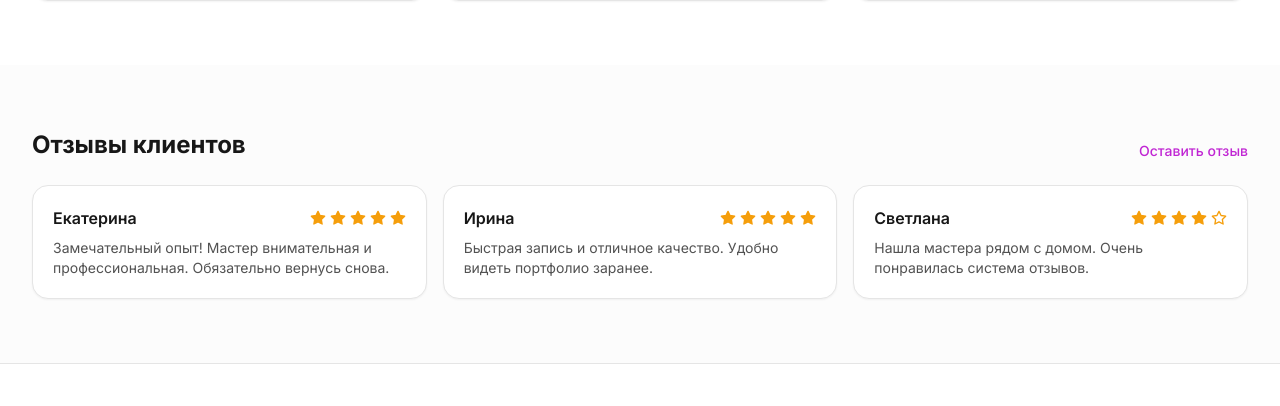
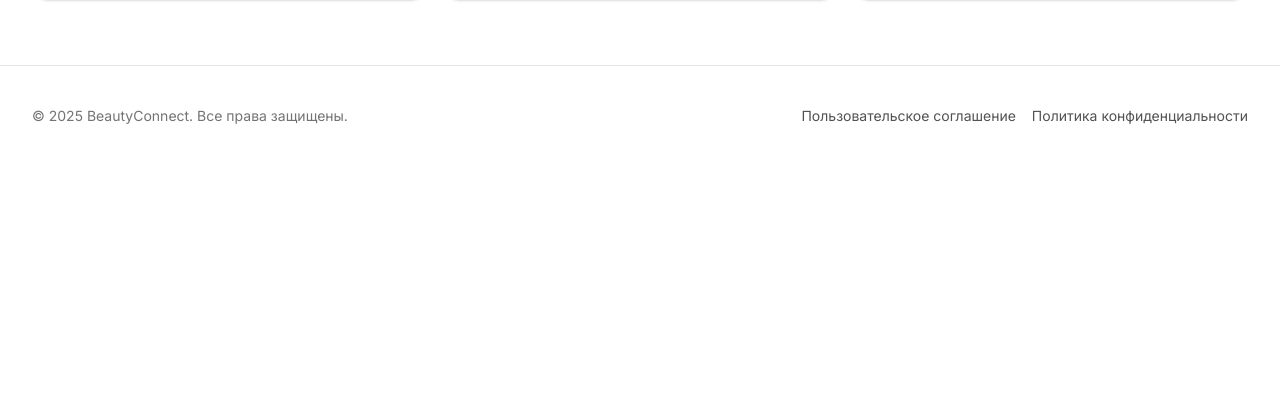
Before and after one commit to flamesuserresource3/frontend-repo_kdjblqhe_e7mcm5, a React (Vite) app: page / in a window 1280 px wide. Shown: the part 1490-1896 px from the top of the page. After the commit the page ends 1656 px from the top, so only its background shows below. Built offline with nearby package versions, Linux system fonts and the light colour scheme; a web font is replaced by a local one.

Commit message:
Update project prj_kdjblqhe - 2025-11-07T06:26:20.088Z

```diff
--- a/src/App.jsx
+++ b/src/App.jsx
@@ -2,7 +2,6 @@ import Header from './components/Header';
 import Hero from './components/Hero';
 import Categories from './components/Categories';
 import ProsShowcase from './components/ProsShowcase';
-import Reviews from './components/Reviews';
 
 function Footer() {
   return (
@@ -28,7 +27,6 @@ export default function App() {
         <Hero />
         <Categories />
         <ProsShowcase />
-        <Reviews />
       </main>
       <Footer />
     </div>
```
Also changed, not shown: 1 other file (tests, documents, lock files or other folders).
